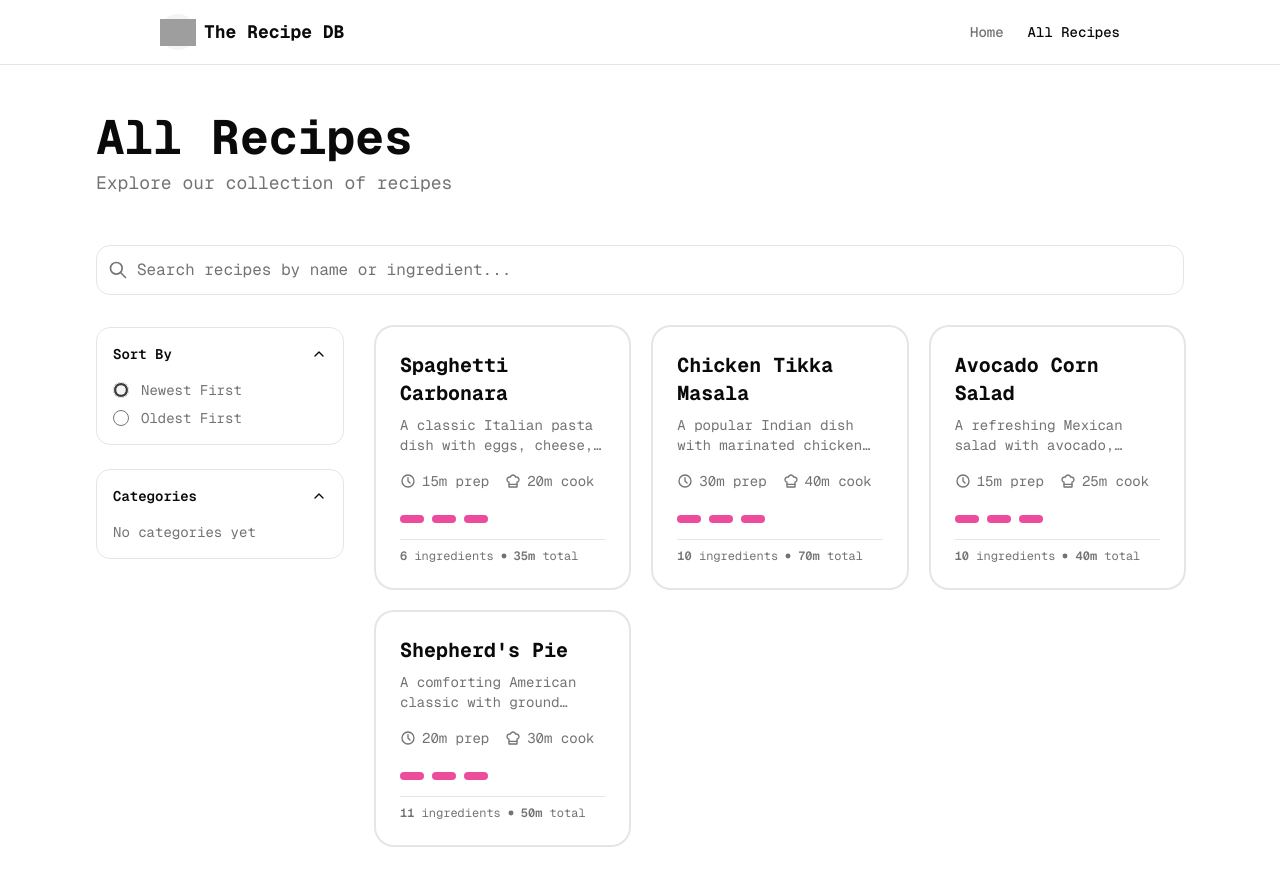
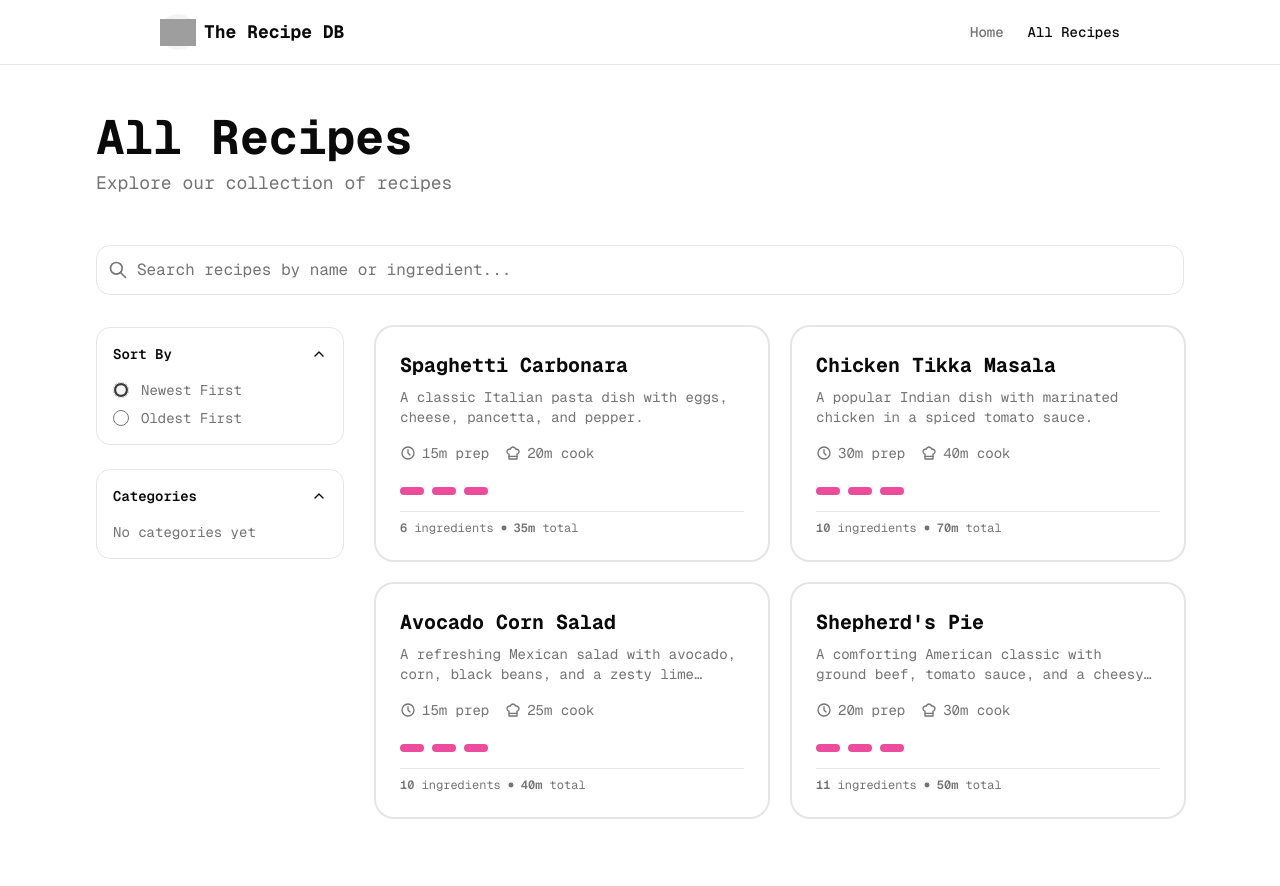
Before and after one commit to SlickYeet/trdb, a Next.js app: page /recipes in a window 1280 px wide. Shown: the top 886 px of the page. After the commit the page ends 865 px from the top, so only its background shows below. Built offline with nearby package versions, Linux system fonts and the light colour scheme; grey boxes are pictures that could not be loaded.

Commit message:
refactor: enhance RecipeGrid component to accept className prop for better styling flexibility

```diff
--- a/src/app/(frontend)/recipes/page.tsx
+++ b/src/app/(frontend)/recipes/page.tsx
@@ -1,12 +1,12 @@
 "use client"
 
+import type { Recipe, Tag } from "payload-types"
 import * as React from "react"
 
 import { FilterSidebar } from "@/components/filter-sidebar"
 import { RecipeGrid } from "@/components/recipe-grid"
 import { SearchBar } from "@/components/search-bar"
 import { recentRecipes } from "@/constants"
-import type { Recipe, Tag } from "@/types"
 
 export default function RecipesPage() {
   return (
@@ -54,7 +54,11 @@ export function RecipesSuspense() {
           </aside>
 
           <div className="lg:col-span-3">
-            <RecipeGrid loading={loading} recipes={recipes} />
+            <RecipeGrid
+              className="grid-cols-1 lg:grid-cols-2"
+              loading={loading}
+              recipes={recipes}
+            />
           </div>
         </div>
       </div>
--- a/src/components/recipe-grid.tsx
+++ b/src/components/recipe-grid.tsx
@@ -6,20 +6,27 @@ import type { Recipe } from "payload-types"
 
 import { RecipeCard } from "@/components/recipe-card"
 import { Skeleton } from "@/components/ui/skeleton"
+import { cn } from "@/lib/utils"
 
 interface RecipeGridProps {
   recipes: Recipe[]
   loading?: boolean
+  className?: string
 }
 
-export function RecipeGrid({ recipes, loading }: RecipeGridProps) {
+export function RecipeGrid({ recipes, loading, className }: RecipeGridProps) {
   const pathname = usePathname()
 
   const isRecipesPage = pathname === "/recipes"
 
   if (loading) {
     return (
-      <div className="grid grid-cols-1 gap-6 md:grid-cols-2 lg:grid-cols-3">
+      <div
+        className={cn(
+          "grid grid-cols-1 gap-6 md:grid-cols-2 lg:grid-cols-3",
+          className,
+        )}
+      >
         {Array.from({ length: 6 }).map((_, i) => (
           <Skeleton className="h-48 rounded-2xl" key={i} />
         ))}
@@ -42,7 +49,12 @@ export function RecipeGrid({ recipes, loading }: RecipeGridProps) {
   }
 
   return (
-    <div className="grid grid-cols-1 gap-6 md:grid-cols-2 lg:grid-cols-3">
+    <div
+      className={cn(
+        "grid grid-cols-1 gap-6 md:grid-cols-2 lg:grid-cols-3",
+        className,
+      )}
+    >
       {recipes.map((recipe) => (
         <RecipeCard key={recipe.id} recipe={recipe} />
       ))}
```
